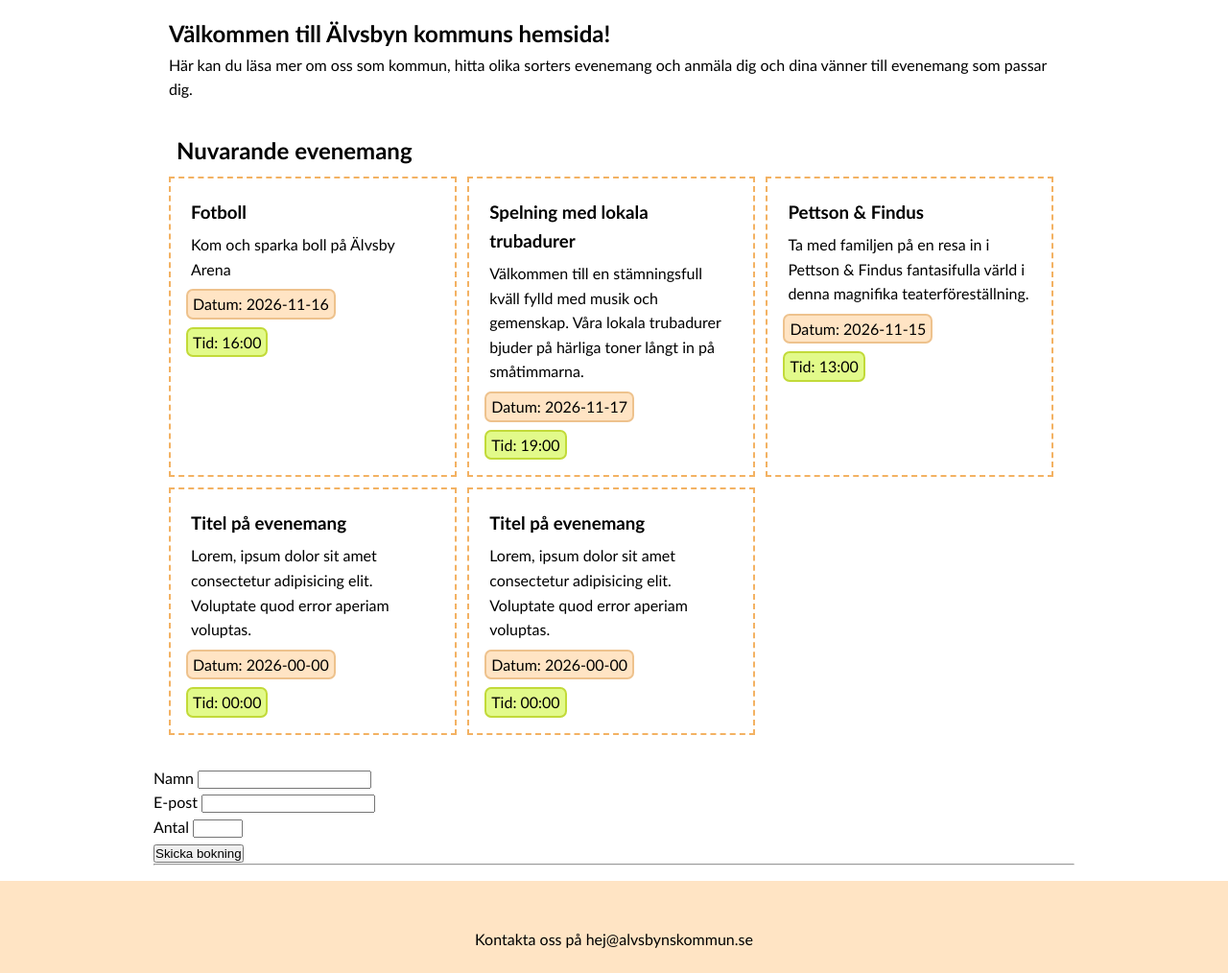
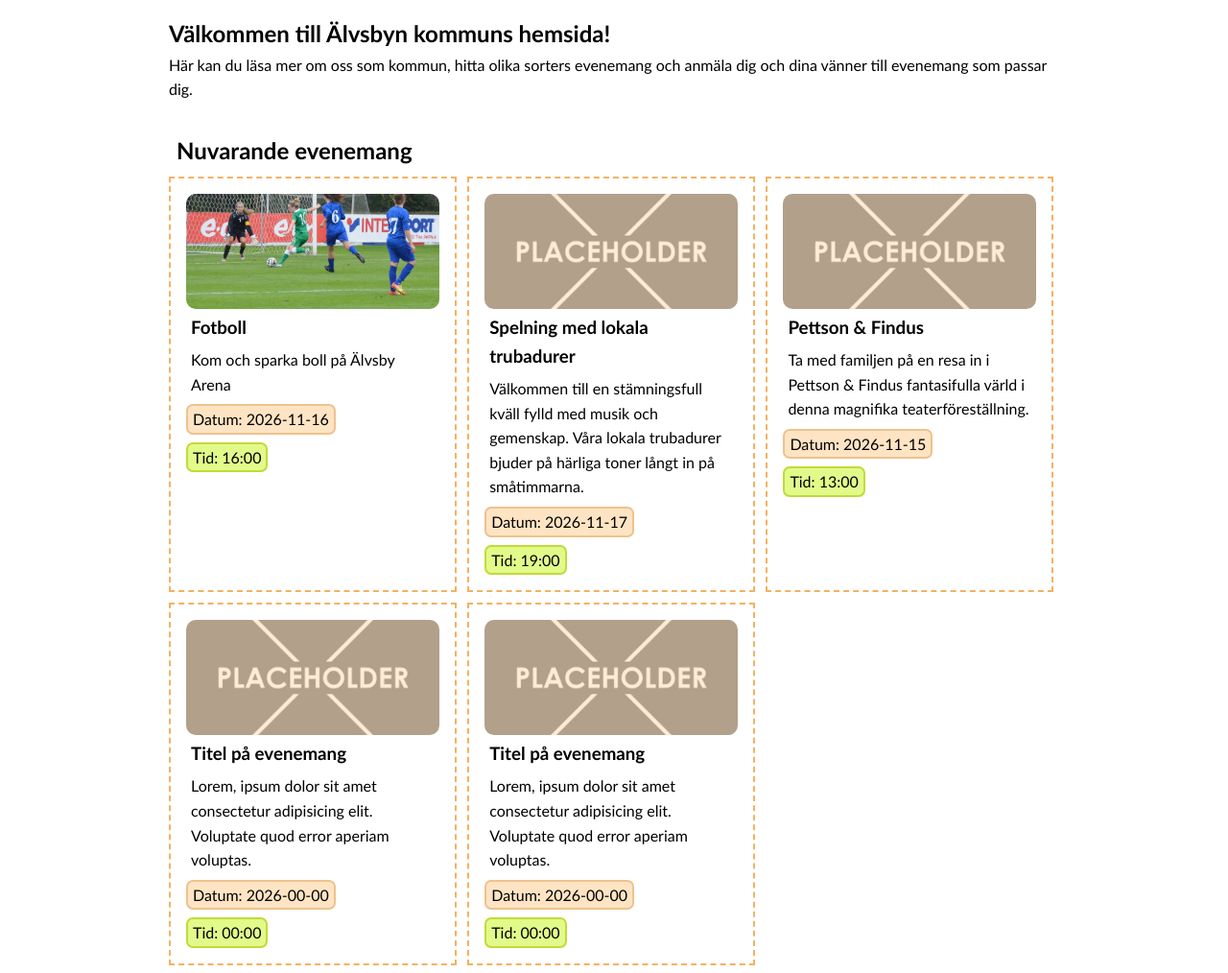
Before and after one commit to karja1337/K2-Projektinlamning, a plain HTML site: page frontend/index.html in a window 1280 px wide. Shown: the part 83-1097 px from the top of the page at 96% size. Drawn offline with Linux system fonts and the light colour scheme.

Commit message:
Responsive image on event card

```diff
--- a/frontend/index.html
+++ b/frontend/index.html
@@ -32,6 +32,7 @@
             <div class="event-list">
 
                 <article class="event-card">
+                    <img src="images/fotboll_cover.jpg" class="event-card-img">
                     <h3 class="event-card-title">Fotboll</h3>
 
                     <p class="event-card-desc">
@@ -44,6 +45,7 @@
                 </article>
 
                 <article class="event-card">
+                    <img src="images/placeholder_cover.jpg" class="event-card-img">
                     <h3 class="event-card-title">Spelning med lokala trubadurer</h3>
 
                     <p class="event-card-desc">
@@ -56,6 +58,7 @@
                 </article>
 
                 <article class="event-card">
+                    <img src="images/placeholder_cover.jpg" class="event-card-img">
                     <h3 class="event-card-title">Pettson & Findus</h3>
 
                     <p class="event-card-desc">
@@ -68,6 +71,7 @@
                 </article>
 
                 <article class="event-card">
+                    <img src="images/placeholder_cover.jpg" class="event-card-img">
                     <h3 class="event-card-title">Titel på evenemang</h3>
 
                     <p class="event-card-desc">
@@ -80,6 +84,7 @@
                 </article>
 
                 <article class="event-card">
+                    <img src="images/placeholder_cover.jpg" class="event-card-img">
                     <h3 class="event-card-title">Titel på evenemang</h3>
 
                     <p class="event-card-desc">
--- a/frontend/style.css
+++ b/frontend/style.css
@@ -72,6 +72,18 @@ main {
     padding: 1rem;
     border: 2px dashed #f3b263;
     background: white;
+}
+
+.event-card-img {
+    object-fit: cover;
+    max-height: 120px;
+    border-radius: 10px;
+}
+
+.event-card-img img {
+    width: 100%;
+    height: 50%;
+    justify-content: center;
 }
 
 .event-card-title {
@@ -152,4 +164,8 @@ footer a:hover {
         min-width: 300px;
         max-width: 300px;
     }
+
+    .event-card-img {
+        width: auto;
+    }
 }
```
Also changed, not shown: frontend/images/fotboll_cover.jpg (added), frontend/images/placeholder_cover.jpg (added).
